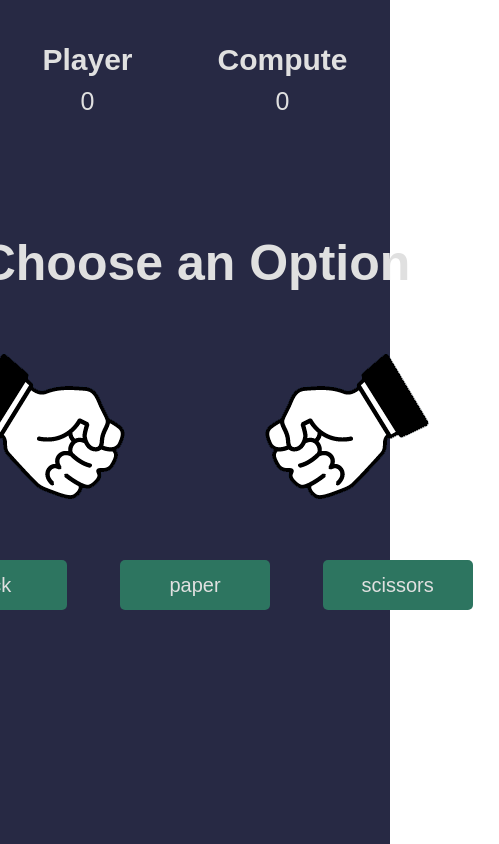
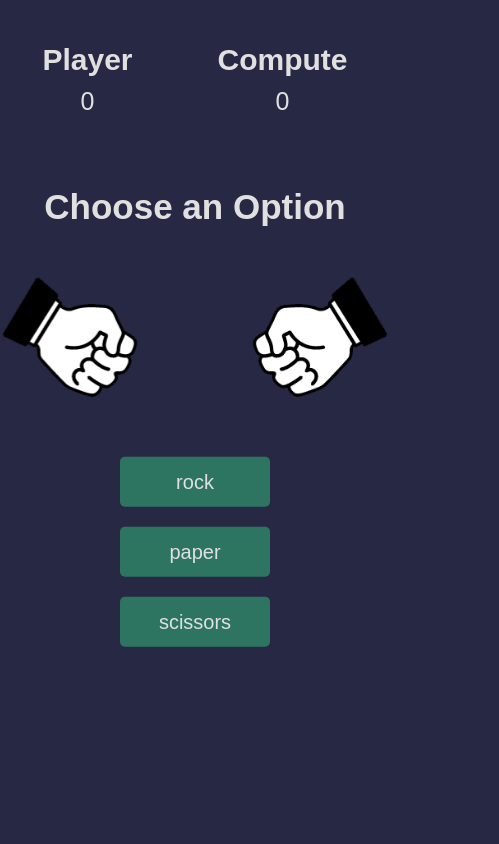
Before and after one commit to irakoze1/GameTof, a plain HTML site: page index.html in a window 390 px wide. Both pictures are taken after a click on the button "Let's Start". Shown: the whole page, 499 px wide, since content can reach past the window. Drawn offline with Linux system fonts and the light colour scheme.

Commit message:
Add Responsive

```diff
--- a/index.html
+++ b/index.html
@@ -3,7 +3,7 @@
 <head>
     <meta charset="UTF-8">
     <meta name="viewport" content="width=device-width, initial-scale=1.0">
-    <title>Rock Papper Scissors</title>
+    <title>Rock Papper Scissors Tititof</title>
     <link rel="stylesheet" href="style.css">
 </head>
 <body>
@@ -19,7 +19,7 @@
             </div>
         </div>
         <div class="intro">
-            <h1>Rock Papper And Scissors</h1>
+            <h2>Rock Papper And Scissors Game</h2>
             <button>Let's Start</button>
         </div>
         <div class="match fadeOut">
--- a/style.css
+++ b/style.css
@@ -8,7 +8,9 @@ section
 {
     height: 100vh;
     background-color: rgb(39, 41, 68);
+    background-size: contain;
     font-family: sans-serif;
+    width: 100%;
 }
 .score
 {
@@ -168,3 +170,35 @@ div.fadeIn
         transform: translateY(0);
     }
 }
+
+
+@media (max-width: 720px)
+{
+    body{
+        margin: 0;
+        padding: 0;
+        background: rgb(39, 41, 68);
+        background-attachment: fixed;
+    }
+    .intro h2{
+        font-size: 35px;
+    }
+    .match h2
+    {
+        font-size: 35px;
+    }
+    .hands img
+    {
+        width: 250px;
+    }
+    .options
+    {
+        display: flex;
+        flex-direction: column;
+    }
+    .options button
+    {
+        margin: 10px;
+    }
+
+}
```
